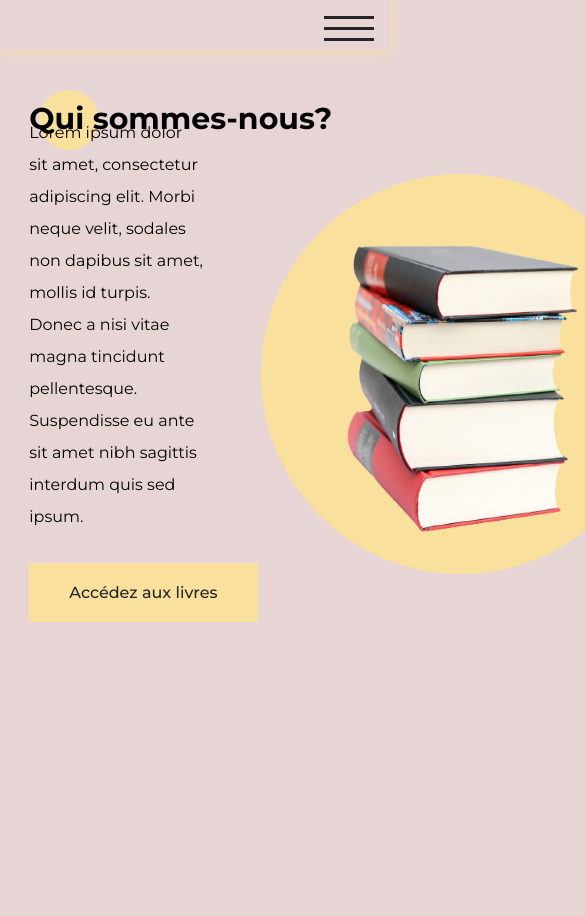
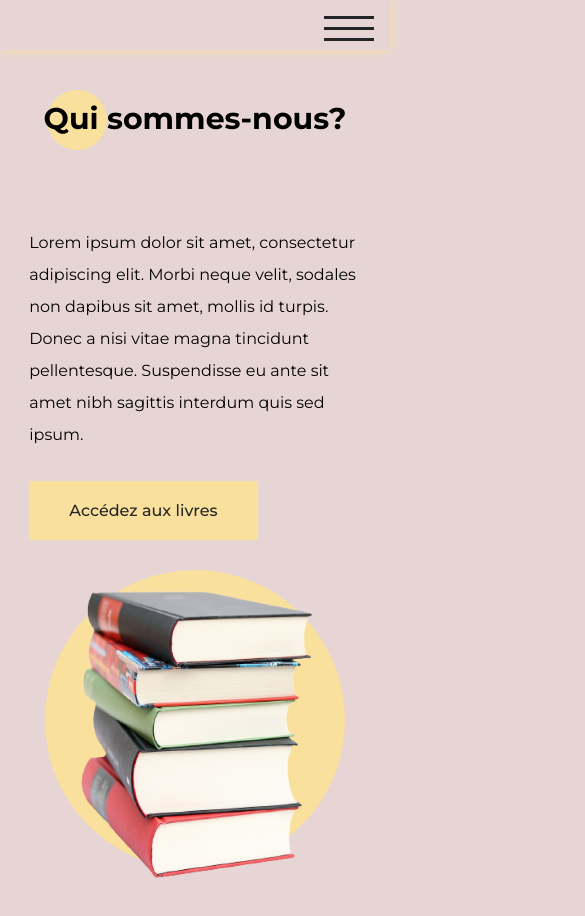
Before and after one commit to DylanQuenon/booksleague, a Next.js app: page /presentation in a window 390 px wide. Shown: the top 916 px of the page, 585 px wide, since content can reach past the window. After the commit the page ends 895 px from the top, so only its background shows below. Built offline with nearby package versions, Linux system fonts and the light colour scheme.

Commit message:
responsive presentation

```diff
--- a/src/app/globals.scss
+++ b/src/app/globals.scss
@@ -276,35 +276,49 @@ p{
     .block-flex{
         display: flex;
         width: 100%;
-        flex-wrap: wrap;
-       height: calc(100vh - 450px);
+        @media (max-width: 790px) {
+           flex-direction: column;
+            }
+       min-height: calc(100vh - 200px);
        justify-content: center;
-       flex-direction: column;
+        align-items: center;
         .left{
             width: 70%;
+            @media (max-width: 790px) {
+            width: 100%;
+             @include flexCenterColumn();
+             margin-bottom: 50px ;
+             }
             .jumbotronPres{
                 p{
                     width: 75%;
                     line-height: 2rem;
-                    margin: 20px 0;
+                    margin: 50px 0;
+                    @media (max-width: 790px) {
+             width: 100%;
+             }
                 }
                 .link{
                     margin: 50px 0 ;
-                    a{
-                        text-decoration: none;
+                    text-decoration: none;
                         color: $black;
                         font-weight: 500;
                         padding: 20px 40px;
                         background-color: $beige;
-                    }
+
                 }
             }
         }
         .right{
             width: 30%;
+            @media (max-width: 790px) {
+           display: flex;
+           justify-content: center;
+           width: 100%;
+                }
             .boxPic{
-                width: 400px;
-                height: 400px;
+                width: 300px;
+                height: 300px;
                 border-radius: 100%;
                 background-color: $beige;
                 display: flex;
--- a/src/app/presentation/page.jsx
+++ b/src/app/presentation/page.jsx
@@ -11,14 +11,14 @@ export default function PresentationPage()
         <>
           <div className="slide" id="presentation">
             <div className="wrapper">
-                <h2 className="subtitle" id="subPresentation">Qui sommes-nous?</h2>
                 <div className="block-flex">
                     <div className="left">
+                <h2 className="subtitle" id="subPresentation">Qui sommes-nous?</h2>
                         <div className="jumbotronPres">
                             <p>Lorem ipsum dolor sit amet, consectetur adipiscing elit. Morbi neque velit, sodales non dapibus sit amet, mollis id turpis. Donec a nisi vitae magna tincidunt pellentesque. Suspendisse eu ante sit amet nibh sagittis interdum quis sed ipsum. </p>
-                            <div className="link">
-                                <a href="#">Accédez aux livres</a>
-                            </div>
+
+                                <a href="#" className="link">Accédez aux livres</a>
+
                         </div>
                     </div>
                     <div className="right">
```
